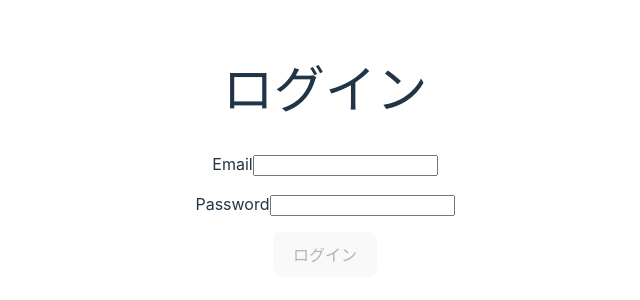
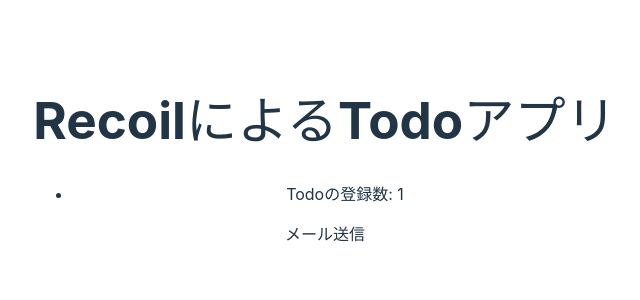
Before and after one commit to jimachi/react-repices, a React (Vite) app: page / in a window 1280 px wide. Shown: the part 248-548 px from the top of the page, without its empty margins (315-955 px from the left). Built offline with nearby package versions, Linux system fonts and the light colour scheme.

Commit message:
add: recoilの基本的な使い方を試す

```diff
--- a/package.json
+++ b/package.json
@@ -13,6 +13,7 @@
     "react": "^18.2.0",
     "react-dom": "^18.2.0",
     "react-hook-form": "^7.43.1",
+    "recoil": "^0.7.6",
     "zod": "^3.20.6"
   },
   "devDependencies": {
--- a/src/App.tsx
+++ b/src/App.tsx
@@ -1,12 +1,17 @@
 import './App.css'
+import { RecoilRoot } from 'recoil'
 import BasicForm from './components/BasicForm'
 import ReactHookForm from './components/ReactHookForm'
+import TodoList from './components/TodoList'
 
 function App() {
 
   return (
     <div className="App">
-      <ReactHookForm />
+      <RecoilRoot>
+        {/* <ReactHookForm /> */}
+        <TodoList />
+      </RecoilRoot>
     </div>
   )
 }
--- /dev/null
+++ b/src/components/TodoList.tsx
@@ -0,0 +1,46 @@
+import React from "react";
+import { atom, selector, useRecoilState, useRecoilValue } from "recoil";
+import { Todo } from "../types/Todo";
+
+// atomは直接更新できない
+const todoListState = atom<Todo[]>({
+  key: "todoListState",
+  default: [
+    {
+      id: 0,
+      title: "メール送信",
+      isComplete: false,
+    },
+  ],
+});
+
+const todoListStatsState = selector({
+  key: "todoListStatsState",
+  get: ({ get }) => {
+    const todoList = get(todoListState);
+    const totalNum = todoList.length;
+    return totalNum;
+  },
+});
+
+const TodoList: React.FC = () => {
+  // useRecoilValueは値を取得するのみ、変更はできない
+  const _todoList = useRecoilValue(todoListState);
+  const totalNum = useRecoilValue(todoListStatsState);
+  // useRecoilStateは値を更新するときに使う
+  // const [todoList, setTodoList] = useRecoilState(todoListState);
+
+  return (
+    <>
+      <h1>RecoilによるTodoアプリ</h1>
+      <ul>
+        <li>Todoの登録数: {totalNum}</li>
+      </ul>
+      {_todoList.map((item) => (
+        <div key={item.id}>{item.title}</div>
+      ))}
+    </>
+  );
+};
+
+export default TodoList;
--- /dev/null
+++ b/src/types/Todo.ts
@@ -0,0 +1,5 @@
+export type Todo = {
+  id: number;
+  title: string;
+  isComplete: boolean;
+};
--- /dev/null
+++ b/src/types/atom.d.ts
@@ -0,0 +1,6 @@
+export interface AtomOptions<T> {
+  key: NodeKey;
+  default: RecoilValue<T> | Promise<T> | T;
+  effects_UNSTABLE?: ReadonlyArray<AtomEffect<T>>;
+  dangerouslyAllowMutability?: boolean;
+}
```
Also changed, not shown: 1 other file (tests, documents, lock files or other folders).
